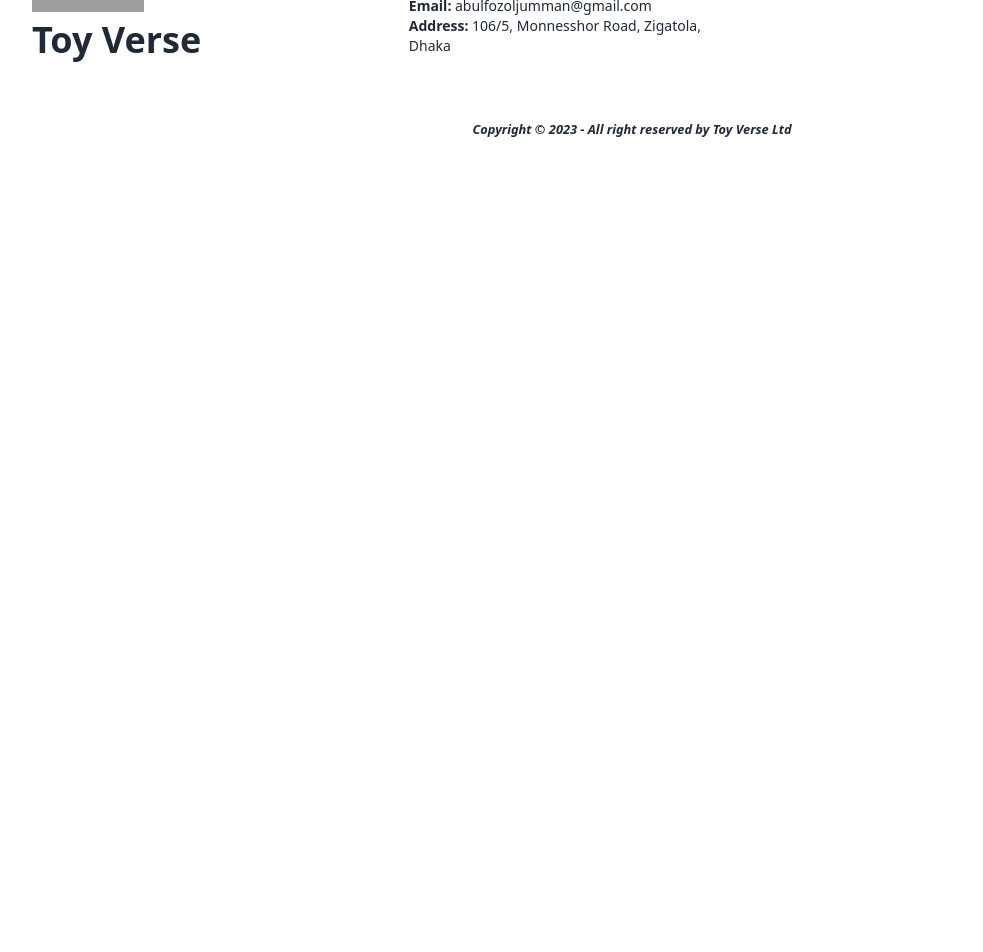
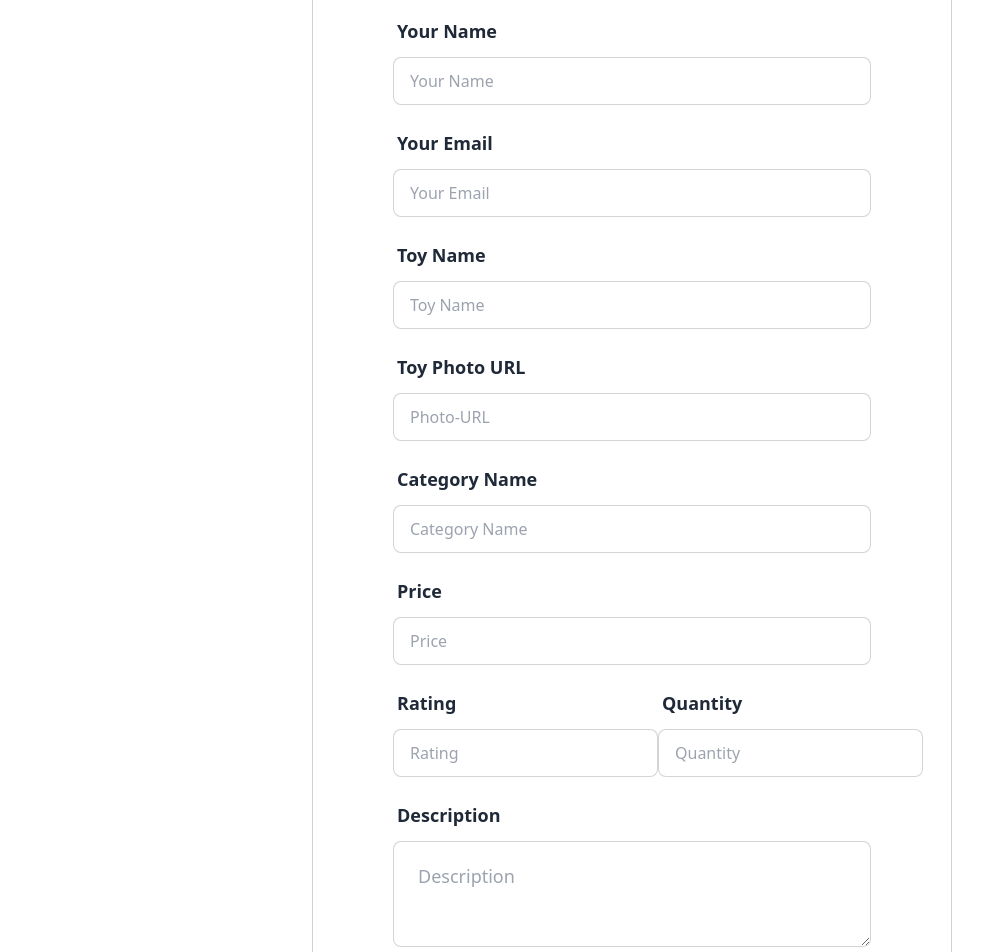
Before and after one commit to AbulFozolJumman/Toy-Verse-Frontend, a React (Vite) app: page /addToy in a window 1280 px wide. Shown: the part 260-1212 px from the top of the page, without its empty margins (8-991 px from the left). Before the commit the page ends 800 px from the top, so only its background shows below. Built offline with nearby package versions, Linux system fonts and the light colour scheme; no server answers; grey boxes are pictures that could not be loaded.

Commit message:
Add a toy page coding done

```diff
--- a/src/Login&Register/Register.jsx
+++ b/src/Login&Register/Register.jsx
@@ -47,7 +47,6 @@
 
     return (
         <div>
-
             <div className="lg:w-1/2 mx-auto border border-[#D0D0D0] rounded-xl p-20">
                 <form onSubmit={handleUserSignUp}>
                     <h1 className="text-4xl font-bold mb-12">Sign Up</h1>
--- a/src/Toys/AddToy/AddToy.jsx
+++ b/src/Toys/AddToy/AddToy.jsx
@@ -2,8 +2,72 @@
 
 const AddToy = () => {
     return (
+
         <div>
-            Add a Toy
+            <div className="lg:w-1/2 mx-auto border border-[#D0D0D0] rounded-xl p-20">
+                <form>
+                    <h1 className="text-4xl font-bold mb-6">Add a Toy</h1>
+                    <div className="form-control mb-4">
+                        <label className="label">
+                            <span className="label-text text-lg font-semibold mb-1">Your Name</span>
+                        </label>
+                        <input type="text" name="name" placeholder="Your Name" className="input input-bordered" required />
+                    </div>
+                    <div className="form-control mb-4">
+                        <label className="label">
+                            <span className="label-text text-lg font-semibold mb-1">Your Email</span>
+                        </label>
+                        <input type="text" name="email" placeholder="Your Email" className="input input-bordered" required />
+                    </div>
+                    <div className="form-control mb-4">
+                        <label className="label">
+                            <span className="label-text text-lg font-semibold mb-1">Toy Name</span>
+                        </label>
+                        <input type="text" name="toyName" placeholder="Toy Name" className="input input-bordered" required />
+                    </div>
+                    <div className="form-control mb-4">
+                        <label className="label">
+                            <span className="label-text text-lg font-semibold mb-1">Toy Photo URL</span>
+                        </label>
+                        <input type="text" name="photo" placeholder="Photo-URL" className="input input-bordered" required />
+                    </div>
+                    <div className="form-control mb-4">
+                        <label className="label">
+                            <span className="label-text text-lg font-semibold mb-1">Category Name</span>
+                        </label>
+                        <input type="text" name="categoryName" placeholder="Category Name" className="input input-bordered" required />
+                    </div>
+                    <div className="form-control mb-4">
+                        <label className="label">
+                            <span className="label-text text-lg font-semibold mb-1">Price</span>
+                        </label>
+                        <input type="text" name="price" placeholder="Price" className="input input-bordered" required />
+                    </div>
+                    <div className="lg:flex justify-between">
+                        <div className="form-control mb-4">
+                            <label className="label">
+                                <span className="label-text text-lg font-semibold mb-1">Rating</span>
+                            </label>
+                            <input type="number" name="rating" placeholder="Rating" className="input input-bordered" required />
+                        </div>
+                        <div className="form-control mb-4">
+                            <label className="label">
+                                <span className="label-text text-lg font-semibold mb-1">Quantity</span>
+                            </label>
+                            <input type="number" name="quantity" placeholder="Quantity" className="input input-bordered" required />
+                        </div>
+                    </div>
+                    <div className="form-control mb-4">
+                        <label className="label">
+                            <span className="label-text text-lg font-semibold mb-1">Description</span>
+                        </label>
+                        <textarea required name="description" placeholder="Description" className="textarea textarea-bordered textarea-lg w-full" ></textarea>
+                    </div>
+                    <div className="form-control mt-3">
+                        <button className="btn bg-[#FF3811] border-white">Add Now</button>
+                    </div>
+                </form>
+            </div>
         </div>
     );
 };
```
